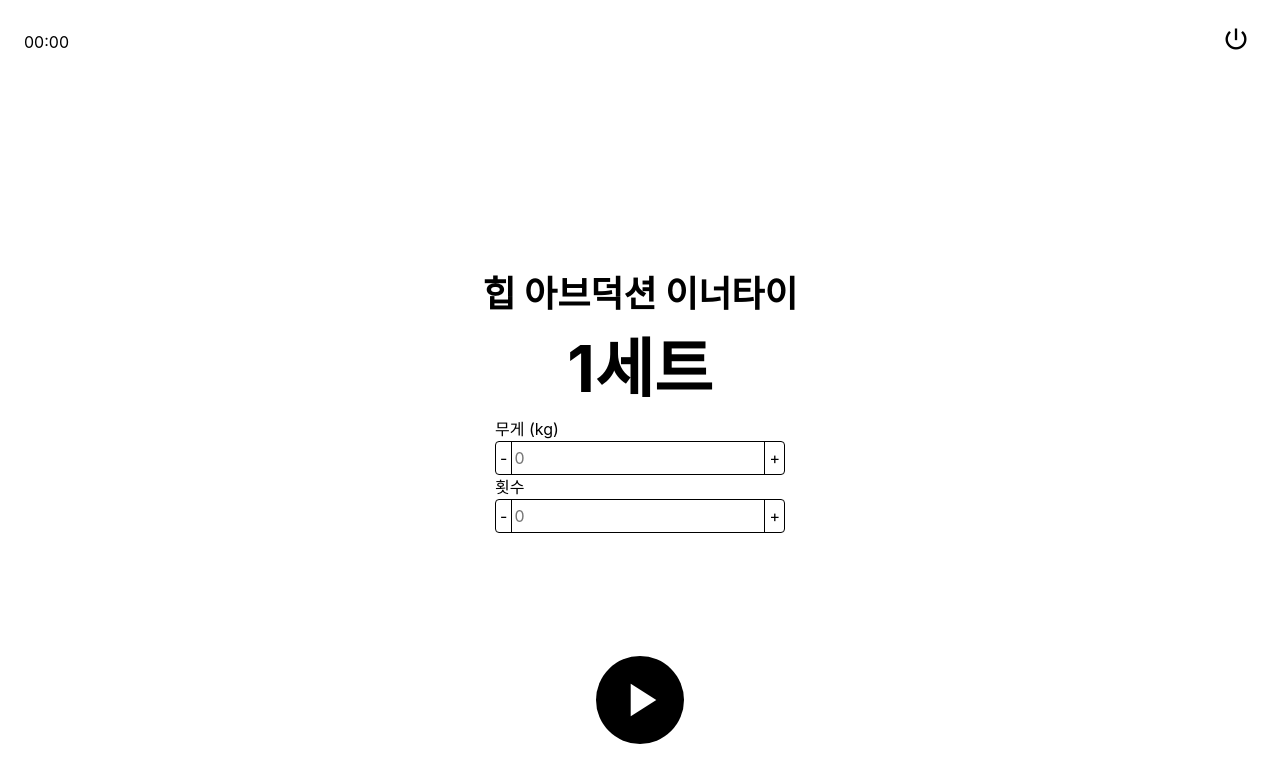
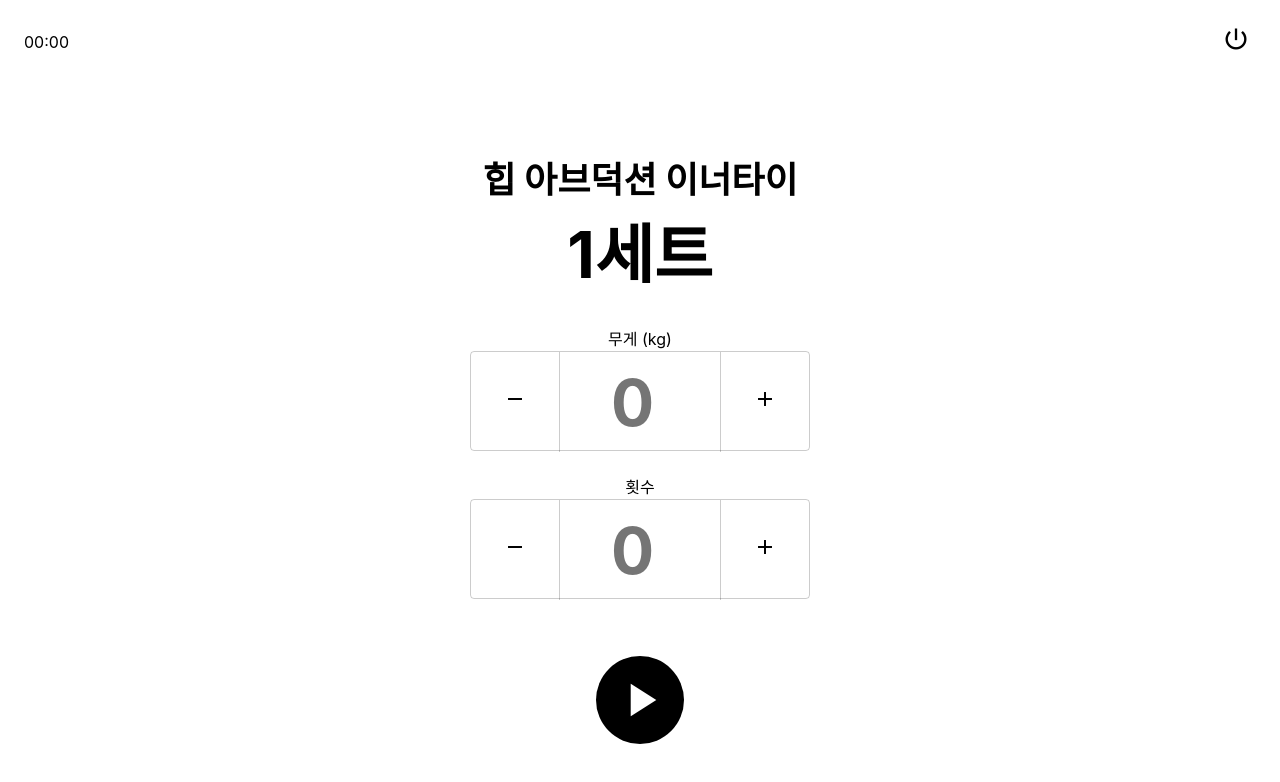
Before and after one commit to realsnoopso/HealthRoutine_Front, a Next.js app: page /doing in a window 1280 px wide. Shown: the top 782 px of the page. Built offline with nearby package versions, Linux system fonts and the light colour scheme; a web font is replaced by a local one.

Commit message:
Styling numberInputs

```diff
--- a/src/components/molecules/NumberInput.tsx
+++ b/src/components/molecules/NumberInput.tsx
@@ -1,22 +1,32 @@
 import styled from '@emotion/styled';
 import theme from '@src/styles/theme';
+import { css } from '@emotion/css';
 
 interface NumberInput {
   label?: string;
   placeholder?: string;
   value?: string;
+  style?: any;
 }
 
 export function NumberInput(props: NumberInput) {
-  const { label, placeholder, value } = props;
+  const { label, placeholder, value, style } = props;
 
   return (
-    <StyledRoot>
+    <StyledRoot
+      className={css`
+        ${style}
+      `}
+    >
       <label>{label}</label>
       <div className="container">
-        <button>-</button>
+        <button>
+          <span className="material-icons">remove</span>
+        </button>
         <input placeholder="0" value={value} type="number" />
-        <button>+</button>
+        <button>
+          <span className="material-icons">add</span>
+        </button>
       </div>
     </StyledRoot>
   );
@@ -27,15 +37,26 @@ const StyledRoot = styled.div`
 
   label {
     display: block;
+    text-align: center;
   }
 
   .container {
     border: 1px solid ${theme.colors.border};
     border-radius: 4px;
+    height: 100px;
+    display: flex;
+
+    & > input {
+      text-align: center;
+      font-weight: bold;
+      width: 160px;
+      height: 100px;
+    }
 
     & > button {
-      padding: 4px;
+      padding: 0 32px;
       background-color: transparent;
+      height: 100px;
 
       &:first-child {
         border-right: 1px solid ${theme.colors.border};
@@ -48,6 +69,5 @@ const StyledRoot = styled.div`
   }
 
   .material-icons {
-    font-size: 56px;
   }
 `;
--- a/src/components/templates/Cycle.tsx
+++ b/src/components/templates/Cycle.tsx
@@ -7,14 +7,15 @@ interface Cycle {
   btnPath?: string;
   _onClick?: () => void;
   btnIcon?: string;
+  style?: any;
 }
 
 export function Cycle(props: Cycle) {
   const router = useRouter();
-  const { children, _onClick, btnIcon, btnPath } = props;
+  const { children, _onClick, btnIcon, btnPath, style } = props;
 
   return (
-    <div className={style}>
+    <div className={`${styleRoot} ${style}`}>
       {children}
       <ActionButton
         style={buttonStyle}
@@ -31,12 +32,13 @@ export function Cycle(props: Cycle) {
   );
 }
 
-const style = css`
+const styleRoot = css`
   display: flex;
   flex-direction: column;
   justify-content: center;
   align-items: center;
   height: 100vh;
+  padding-bottom: 48px;
 `;
 
 const buttonStyle = css`
--- a/src/components/templates/Ready.tsx
+++ b/src/components/templates/Ready.tsx
@@ -7,13 +7,13 @@ export function Ready(props: Ready) {
   const router = useRouter();
 
   return (
-    <div className={style}>
+    <div className={styleRoot}>
       <h1>운동을 시작합니다</h1>
     </div>
   );
 }
 
-const style = css`
+const styleRoot = css`
   display: flex;
   flex-direction: column;
   justify-content: center;
--- a/src/pages/doing.tsx
+++ b/src/pages/doing.tsx
@@ -1,13 +1,20 @@
 import type { NextPage } from 'next';
 import { Cycle } from '@src/components/templates/Cycle';
 import { NumberInput } from '@src/components/molecules/NumberInput';
+import { css } from '@emotion/css';
 
 const Doing: NextPage = () => {
   return (
     <Cycle btnIcon="play_arrow" btnPath="rest">
       <h3>힙 아브덕션 이너타이</h3>
       <h1>1세트</h1>
-      <NumberInput label="무게 (kg)" />
+      <NumberInput
+        label="무게 (kg)"
+        style={css`
+          margin-top: 24px;
+          margin-bottom: 24px;
+        `}
+      />
       <NumberInput label="횟수" />
     </Cycle>
   );
--- a/src/pages/index.tsx
+++ b/src/pages/index.tsx
@@ -11,7 +11,7 @@ const Home: NextPage = () => {
   const [isReady, setIsReady] = useState(false);
 
   return (
-    <div className={style}>
+    <div className={styleRoot}>
       <Head>
         <title>Routines</title>
         <meta name="description" content="Generated by create next app" />
@@ -39,7 +39,7 @@ const Home: NextPage = () => {
 
 export default Home;
 
-const style = css`
+const styleRoot = css`
   main {
     display: flex;
     flex-direction: column;
--- a/src/styles/globalStyles.tsx
+++ b/src/styles/globalStyles.tsx
@@ -1,4 +1,5 @@
 import { css } from '@emotion/react';
+import theme from '@src/styles/theme';
 
 export const globalStyles = css`
   html,
@@ -60,11 +61,15 @@ export const globalStyles = css`
   }
 
   h1 {
-    font-size: 64px;
+    font-size: ${theme.fontSize.h1};
   }
 
   h3 {
-    font-size: 36px;
+    font-size: ${theme.fontSize.h3};
+  }
+
+  input {
+    font-size: ${theme.fontSize.input};
   }
 
   #root,
--- a/src/styles/theme.tsx
+++ b/src/styles/theme.tsx
@@ -3,9 +3,15 @@ const colors = {
   text: 'black',
   btnText: 'white',
   background: 'white',
-  border: 'black',
+  border: 'rgba(0,0,0,0.2)',
 };
 
-const theme = { colors };
+const fontSize = {
+  h1: '64px',
+  h3: '36px',
+  input: '64px',
+};
+
+const theme = { colors, fontSize };
 
 export default theme;
```
